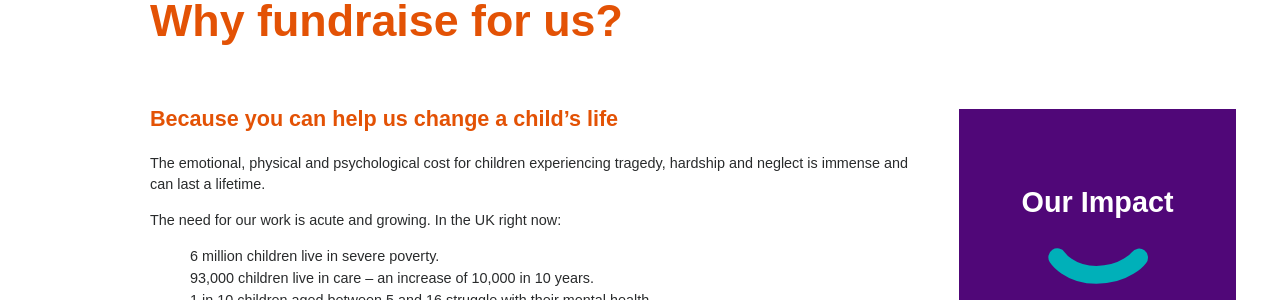
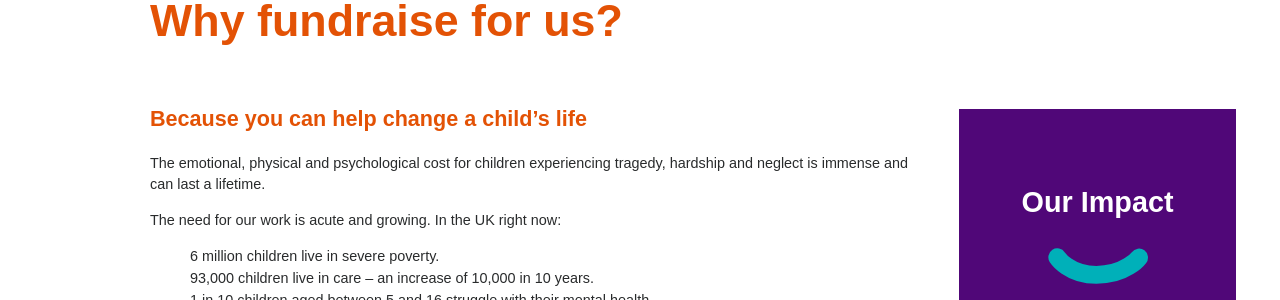
Before and after one commit to home-startnottingham/home-startnottingham.github.io, a Jekyll site: the page built from pages/general/fundraise-for-us.md, in a window 1280 px wide and 900 px high, scrolled down 372 px. Shown: the part 154-454 px from the top of the window. Built offline with Jekyll 4.4.1, drawn with Linux system fonts in a browser that asks for light colours; nearby versions of some CDN libraries.

```diff
--- a/pages/general/fundraise-for-us.md
+++ b/pages/general/fundraise-for-us.md
@@ -5,17 +5,16 @@ permalink: /fundraising/fundraiseForUs
 pageImage: /assets/img/hs4_small.jpg
 hasImpact: true
 ---
-
-## Because you can help us change a child's life
+## Because you can help change a child's life
 
 The emotional, physical and psychological cost for children experiencing tragedy, hardship and neglect is immense and can last a lifetime.
 
 The need for our work is acute and growing. In the UK right now:
 
-- 6 million children live in severe poverty.
-- 93,000 children live in care – an increase of 10,000 in 10 years.
-- 1 in 10 children aged between 5 and 16 struggle with their mental health.
-- 2 million children are regular witnesses to severe forms of domestic violence.
+* 6 million children live in severe poverty.
+* 93,000 children live in care – an increase of 10,000 in 10 years.
+* 1 in 10 children aged between 5 and 16 struggle with their mental health.
+* 2 million children are regular witnesses to severe forms of domestic violence.
 
 ## We want to see a society in which every parent has the support they need to give their children the best possible start in life.
 
```
